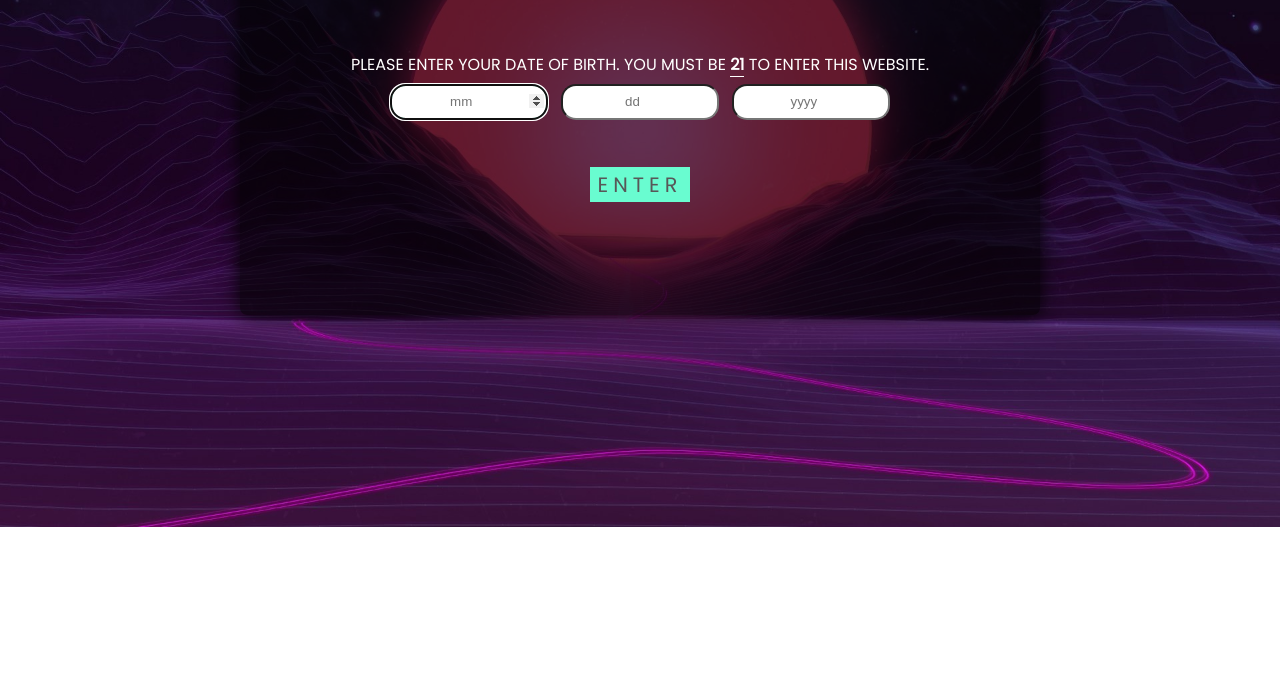
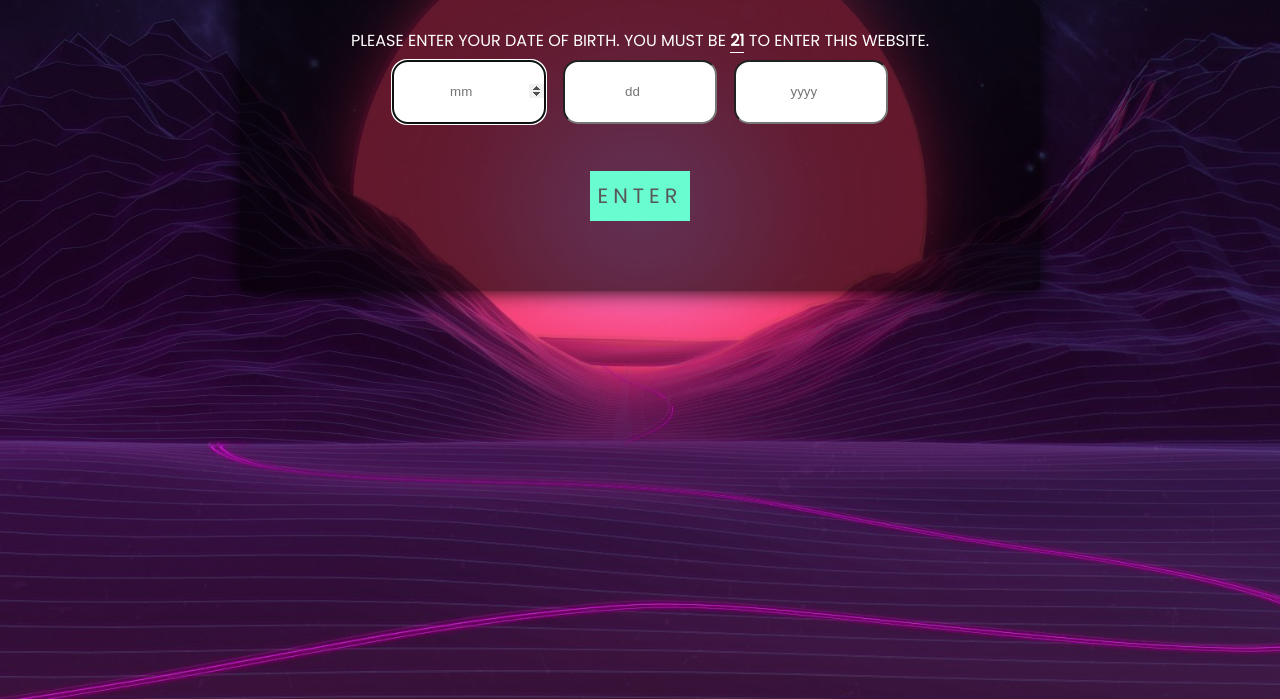
Before and after one commit to ctobiasz/SynthwaveBrew-WYNG, a PHP site: page / in a window 1280 px wide. Shown: the part 193-892 px from the top of the page. Before the commit the page ends 720 px from the top, so only its background shows below. Run offline with PHP 8.4, Linux system fonts and the light colour scheme.

Commit message:
its responsive baby .... as far as I've seen. js done.

```diff
--- a/index.html
+++ b/index.html
@@ -15,7 +15,9 @@
     <input type="number" min="1" max="31"          class="input-dates" placeholder="dd" autocomplete='off' required>
     <input type="number" min="1890" max="2019"     class="input-dates" id="date-year"   autocomplete='off' placeholder="yyyy" required>
   </div>
+  <div class="row-3">
   <input type="submit" value="ENTER" id="submit-button">
+</div>
 
 <div class="message-alerts"></div>
 </div>
--- a/main.css
+++ b/main.css
@@ -11,32 +11,28 @@
 }
 
 html {
+
+}
+body {
   background-image: url(syn-view.jpg);
   background-repeat: no-repeat;
   background-size: cover;
-
-}
-body {
  display: flex;
  justify-content: center;
- /* background-color: #ebebeb; */
+
 }
 .container {
  display: flex;
+ /* flex-direction: column; */
+ flex-wrap: wrap;
  justify-content: center;
  align-items: center;
  text-align: center;
  width: 800px;
  height: 500px;
  background-color: rgb(0, 0, 0, 0.6);
- flex-direction: column;
  border-radius: 7px;
- /* border: 1px solid crimson; */
  box-shadow: 0 0 20px black ;
-}
-.flex-row {
-display: flex;
-flex: row;
 }
 
 input[type="number"]:focus{
@@ -112,3 +108,71 @@
  font-weight: bold;
  border-bottom: 1px solid white;
 }
+
+/* MEDIA QUERIES */
+
+
+/* small screens */
+@media only screen and (max-width: 600px){
+
+  body {
+    background-position: center;
+    background-size: cover;
+  }
+
+  .container {
+    flex-flow: column;
+    overflow:hidden;
+    height: 100vh;
+  }
+
+  .flex-row > input {
+    display: grid;
+    margin: 2em;
+    padding: 5px 0px 5px 0px;
+  }
+
+  #company-name {
+    font-size:3em;
+  }
+}
+
+@media only screen and (min-width: 600px) {
+
+  body {
+    background-position: center;
+    background-size: cover;
+  }
+  .container {
+    flex-flow: column;
+    overflow:hidden;
+    height: 100vh;
+  }
+}
+
+/* medium screen*/
+@media only screen and (min-width: 768px) {
+
+  .flex-row > input {
+    padding: 15px 0px 15px 0px;
+  }
+}
+
+
+/* BIG SCREENS */
+@media only screen and (min-width: 1200px) {
+
+  body {
+      margin-top: 30%;
+    background-repeat: no-repeat;
+    background-size: cover;
+    overflow: hidden;
+  }
+
+  .container {
+    display:block;
+    position: relative;
+    bottom: 400px;
+    height: 500px;
+  }
+}
```
